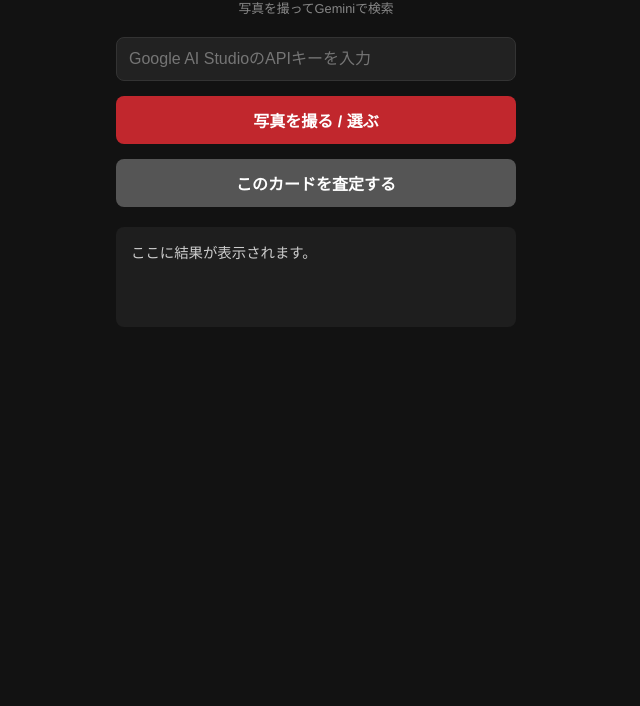
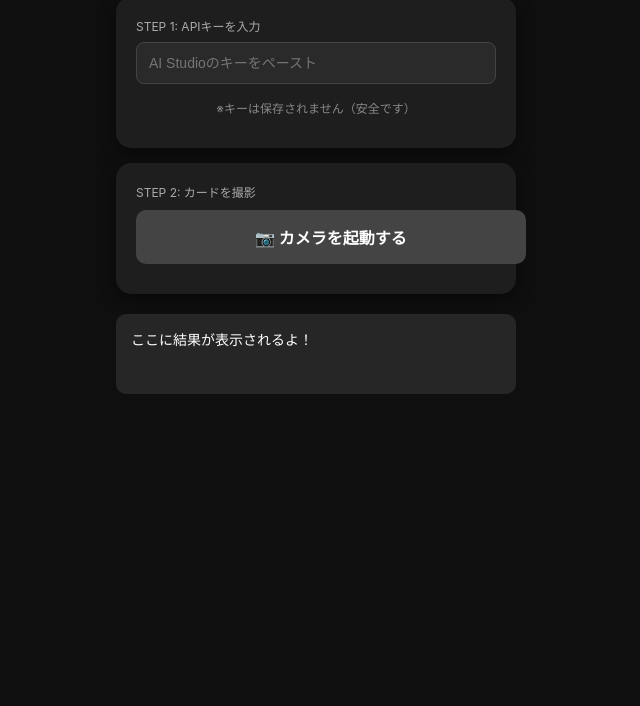
Before and after one commit to tokita5517-cmd/pokemoncard-scaner, a plain HTML site: page index.html in a window 1280 px wide. Shown: the part 94-800 px from the top of the page, without its empty margins (324-964 px from the left). Drawn offline with Linux system fonts and the light colour scheme.

Commit message:
Update index.html

```diff
--- a/index.html
+++ b/index.html
@@ -2,150 +2,151 @@
 <html lang="ja">
 <head>
     <meta charset="UTF-8">
-    <meta name="viewport" content="width=device-width, initial-scale=1.0">
-    <title>ポケカ査定DX Camera</title>
+    <meta name="viewport" content="width=device-width, initial-scale=1.0, maximum-scale=1.0, user-scalable=no">
+    <title>ポケカ査定DX</title>
     <style>
-        /* シンプルなダークモード風デザイン */
+        :root {
+            --bg-color: #0f0f0f;
+            --card-bg: #1e1e1e;
+            --accent-color: #c1272d;
+            --text-color: #ffffff;
+            --input-bg: #2a2a2a;
+        }
+
         body {
-            font-family: 'Helvetica Neue', Helvetica, Arial, sans-serif;
-            background-color: #121212;
-            color: white;
+            font-family: -apple-system, BlinkMacSystemFont, "Segoe UI", Roboto, sans-serif;
+            background-color: var(--bg-color);
+            color: var(--text-color);
+            margin: 0;
+            padding: 20px;
             display: flex;
             flex-direction: column;
             align-items: center;
-            justify-content: flex-start;
-            min-height: 100vh;
-            margin: 0;
-            padding: 20px;
-            box-sizing: border-box;
+        }
+
+        .container {
+            width: 100%;
+            max-width: 400px;
         }
 
         h1 {
-            color: #FFCCCC;
-            margin-bottom: 5px;
+            color: var(--accent-color);
+            text-align: center;
+            font-size: 24px;
+            margin-bottom: 20px;
+            text-shadow: 0 0 10px rgba(193, 39, 45, 0.3);
         }
 
-        .subtitle {
-            font-size: 0.8em;
-            color: #888;
-            margin-bottom: 20px;
+        /* 入力エリアをはっきりさせる */
+        .section {
+            background: var(--card-bg);
+            padding: 20px;
+            border-radius: 15px;
+            margin-bottom: 15px;
+            box-shadow: 0 4px 15px rgba(0,0,0,0.5);
         }
 
-        /* 入力エリア */
-        .controls {
-            width: 100%;
-            max-width: 400px;
-            display: flex;
-            flex-direction: column;
-            gap: 15px;
-            margin-bottom: 20px;
+        label {
+            display: block;
+            font-size: 12px;
+            color: #aaa;
+            margin-bottom: 8px;
         }
 
         input[type="text"] {
+            width: 100%;
             padding: 12px;
+            background: var(--input-bg);
+            border: 1px solid #444;
             border-radius: 8px;
-            border: 1px solid #333;
-            background-color: #222;
             color: white;
-            font-size: 16px;
+            font-size: 14px;
+            box-sizing: border-box;
+            margin-bottom: 10px;
         }
 
-        /* カメラ/ファイル選択ボタンを査定ボタン風に */
-        .file-input-wrapper {
-            position: relative;
-            overflow: hidden;
-            display: inline-block;
+        /* ボタンのデザイン */
+        .btn {
+            display: block;
+            width: 100%;
+            padding: 15px;
+            background: var(--accent-color);
+            color: white;
+            border: none;
+            border-radius: 10px;
+            font-size: 16px;
+            font-weight: bold;
+            cursor: pointer;
+            text-align: center;
+            transition: 0.2s;
+            margin-top: 10px;
         }
 
-        .file-input-wrapper input[type="file"] {
-            font-size: 100px;
-            position: absolute;
-            left: 0;
-            top: 0;
-            opacity: 0;
-            cursor: pointer;
+        .btn:active {
+            transform: scale(0.98);
+            filter: brightness(1.2);
         }
 
-        .custom-file-upload, button {
-            display: block;
-            width: 100%;
-            padding: 12px;
-            background-color: #C1272D; /* 元画像のボタン色 */
-            color: white;
-            border: none;
-            border-radius: 8px;
-            font-size: 16px;
-            font-weight: bold;
-            text-align: center;
-            cursor: pointer;
-            box-sizing: border-box;
-            transition: background-color 0.2s;
+        /* カメラボタン用の特別なスタイル */
+        .file-label {
+            background: #444;
+            margin-bottom: 10px;
         }
 
-        .custom-file-upload:hover, button:hover {
-            background-color: #E04A50;
+        #image-input {
+            display: none; /* 本物のボタンは隠す */
         }
 
-        button:disabled {
-            background-color: #555;
-            cursor: not-allowed;
+        #preview {
+            width: 100%;
+            border-radius: 10px;
+            margin-top: 15px;
+            display: none;
+            border: 2px solid var(--accent-color);
         }
 
-        /* プレビュー画像 */
-        #preview {
-            max-width: 100%;
-            max-height: 300px;
-            border-radius: 8px;
-            margin-bottom: 20px;
-            display: none; /* 最初は非表示 */
+        #result-area {
+            margin-top: 20px;
+            padding: 15px;
+            background: #262626;
+            border-radius: 10px;
+            font-size: 14px;
+            line-height: 1.6;
+            min-height: 50px;
+            white-space: pre-wrap;
         }
 
-        /* 結果表示エリア */
-        #result-area {
-            width: 100%;
-            max-width: 400px;
-            background-color: #1E1E1E;
-            border-radius: 8px;
-            padding: 15px;
-            box-sizing: border-box;
-            white-space: pre-wrap; /* 改行を反映 */
-            font-size: 0.9em;
-            line-height: 1.6;
-            color: #CCC;
-            min-height: 100px;
-        }
-
-        .loading {
-            color: #aaa;
-            font-style: italic;
-        }
-
-        .error {
-            color: #ff6b6b;
+        .status {
+            color: #888;
+            font-size: 12px;
+            text-align: center;
+            margin-top: 5px;
         }
     </style>
 </head>
 <body>
 
-    <h1>ポケカ査定DX Camera</h1>
-    <div class="subtitle">写真を撮ってGeminiで検索</div>
+<div class="container">
+    <h1>ポケカ査定DX</h1>
 
-    <div class="controls">
-        <input type="text" id="api-key" placeholder="Google AI StudioのAPIキーを入力">
-
-        <div class="file-input-wrapper">
-            <label class="custom-file-upload">
-                写真を撮る / 選ぶ
-            </label>
-            <input type="file" id="image-input" accept="image/*">
+    <div class="section">
+        <label>STEP 1: APIキーを入力</label>
+        <input type="text" id="api-key" placeholder="AI Studioのキーをペースト">
+        <p class="status" id="key-status">※キーは保存されません（安全です）</p>
     </div>
 
-        <button id="search-btn" disabled>このカードを査定する</button>
+    <div class="section">
+        <label>STEP 2: カードを撮影</label>
+        <label for="image-input" class="btn file-label">📷 カメラを起動する</label>
+        <input type="file" id="image-input" accept="image/*" capture="environment">
+
+        <img id="preview" src="" alt="プレビュー">
+
+        <button id="search-btn" class="btn" style="display:none;">✨ 査定を開始する</button>
     </div>
 
-    <img id="preview" src="#" alt="プレビュー">
-
-    <div id="result-area">ここに結果が表示されます。</div>
+    <div id="result-area">ここに結果が表示されるよ！</div>
+</div>
 
 <script>
     const apiKeyInput = document.getElementById('api-key');
@@ -154,98 +155,64 @@
     const searchBtn = document.getElementById('search-btn');
     const resultArea = document.getElementById('result-area');
 
-        let base64Image = null; // 画像データを保存する変数
+    let base64Image = null;
 
-        // 1. ファイルが選択された時の処理（プレビュー表示とデータ変換）
+    // 画像が選ばれたらプレビューを表示
     imageInput.addEventListener('change', function(e) {
         const file = e.target.files[0];
         if (!file) return;
 
-            // 画像のプレビューを表示
         const reader = new FileReader();
         reader.onload = function(event) {
             preview.src = event.target.result;
             preview.style.display = 'block';
-
-                // Gemini APIに送るために、Base64形式に変換
+            searchBtn.style.display = 'block'; // 画像があれば査定ボタンを出す
             base64Image = event.target.result.split(',')[1];
-
-                // 画像が選ばれたら査定ボタンを有効化
-                searchBtn.disabled = false;
+            resultArea.textContent = "「査定を開始する」を押してね！";
         };
         reader.readAsDataURL(file);
     });
 
-        // 2. 査定ボタンが押された時の処理
+    // 査定ボタンのクリックイベント
     searchBtn.addEventListener('click', async function() {
         const apiKey = apiKeyInput.value.trim();
         if (!apiKey) {
-                alert('APIキーを入力してください。');
-                return;
-            }
-            if (!base64Image) {
-                alert('画像が選択されていません。');
+            alert('先にAPIキーを入れてね！');
             return;
         }
 
-            // 状態をリセット
-            resultArea.innerHTML = '<span class="loading">画像を解析中... (30秒ほどかかる場合があります)</span>';
+        resultArea.textContent = "AIがカードを鑑定中... 少々お待ちください。";
         searchBtn.disabled = true;
-            searchBtn.textContent = '査定中...';
 
         try {
-                // Gemini APIのURL (1.5 Flashモデルを使用)
             const url = `https://generativelanguage.googleapis.com/v1beta/models/gemini-1.5-flash:generateContent?key=${apiKey}`;
 
-                // APIに送るデータ（プロンプトと画像）
-                const payload = {
+            const response = await fetch(url, {
+                method: 'POST',
+                headers: { 'Content-Type': 'application/json' },
+                body: JSON.stringify({
                     contents: [{
                         parts: [
-                            { text: "あなたはポケモンカードの専門家です。この画像に写っているポケモンカードについて、正確なカード名（日本語）、収録セット、レアリティ、そして現在の一般的な市場価格の傾向（おおよその範囲）を日本語で詳しく査定してください。" },
-                            {
-                                inlineData: {
-                                    mimeType: "image/jpeg", // 簡易的にjpegとして扱う
-                                    data: base64Image
-                                }
-                            }
+                            { text: "このポケモンカードの名前、レアリティ、そしてメルカリなどのフリマアプリでの相場（円）を日本語で教えてください。最後に、このカードの強さや魅力を一言添えて。" },
+                            { inlineData: { mimeType: "image/jpeg", data: base64Image } }
                         ]
                     }]
-                };
-
-                // APIリクエスト送信
-                const response = await fetch(url, {
-                    method: 'POST',
-                    headers: {
-                        'Content-Type': 'application/json'
-                    },
-                    body: JSON.stringify(payload)
+                })
             });
 
             const data = await response.json();
+            if (data.error) throw new Error(data.error.message);
 
-                // エラーチェック
-                if (data.error) {
-                    throw new Error(data.error.message);
-                }
-
-                // 結果をパースして表示
-                if (data.candidates && data.candidates[0].content && data.candidates[0].content.parts) {
-                    const textResult = data.candidates[0].content.parts[0].text;
-                    // Markdown風の記述を簡易的にHTMLに変換（改行など）
-                    resultArea.textContent = textResult;
-                } else {
-                    resultArea.textContent = 'カードを認識できませんでした。';
-                }
+            const text = data.candidates[0].content.parts[0].text;
+            resultArea.textContent = text;
 
         } catch (error) {
-                console.error('Error:', error);
-                resultArea.innerHTML = `<span class="error">エラーが発生しました:<br>${error.message}</span>`;
+            resultArea.textContent = "エラーが発生したよ: " + error.message;
         } finally {
-                // 状態を戻す
             searchBtn.disabled = false;
-                searchBtn.textContent = 'このカードを査定する';
         }
     });
 </script>
+
 </body>
 </html>
```
Lines whose indentation alone changed are shown as unchanged.
